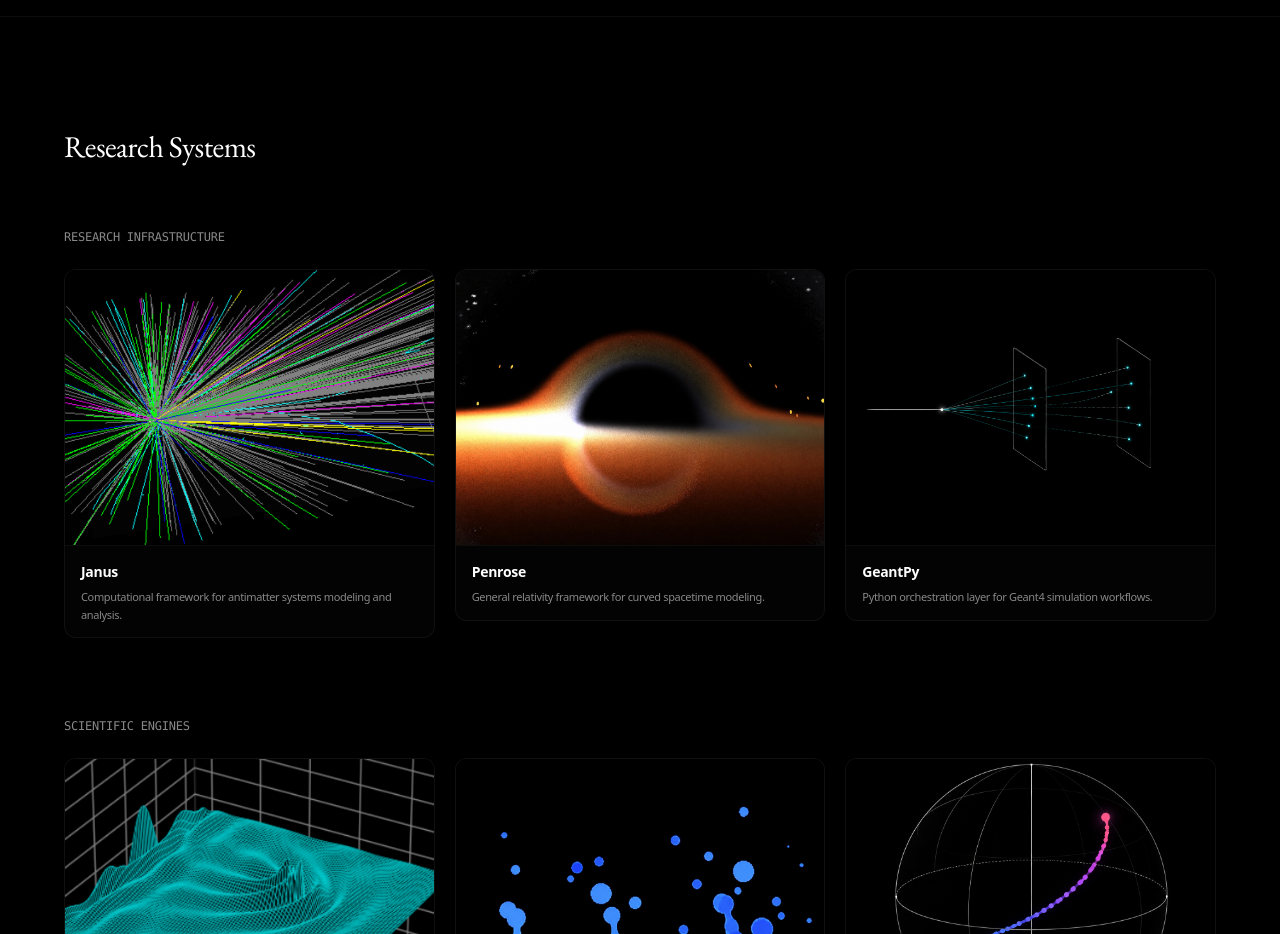
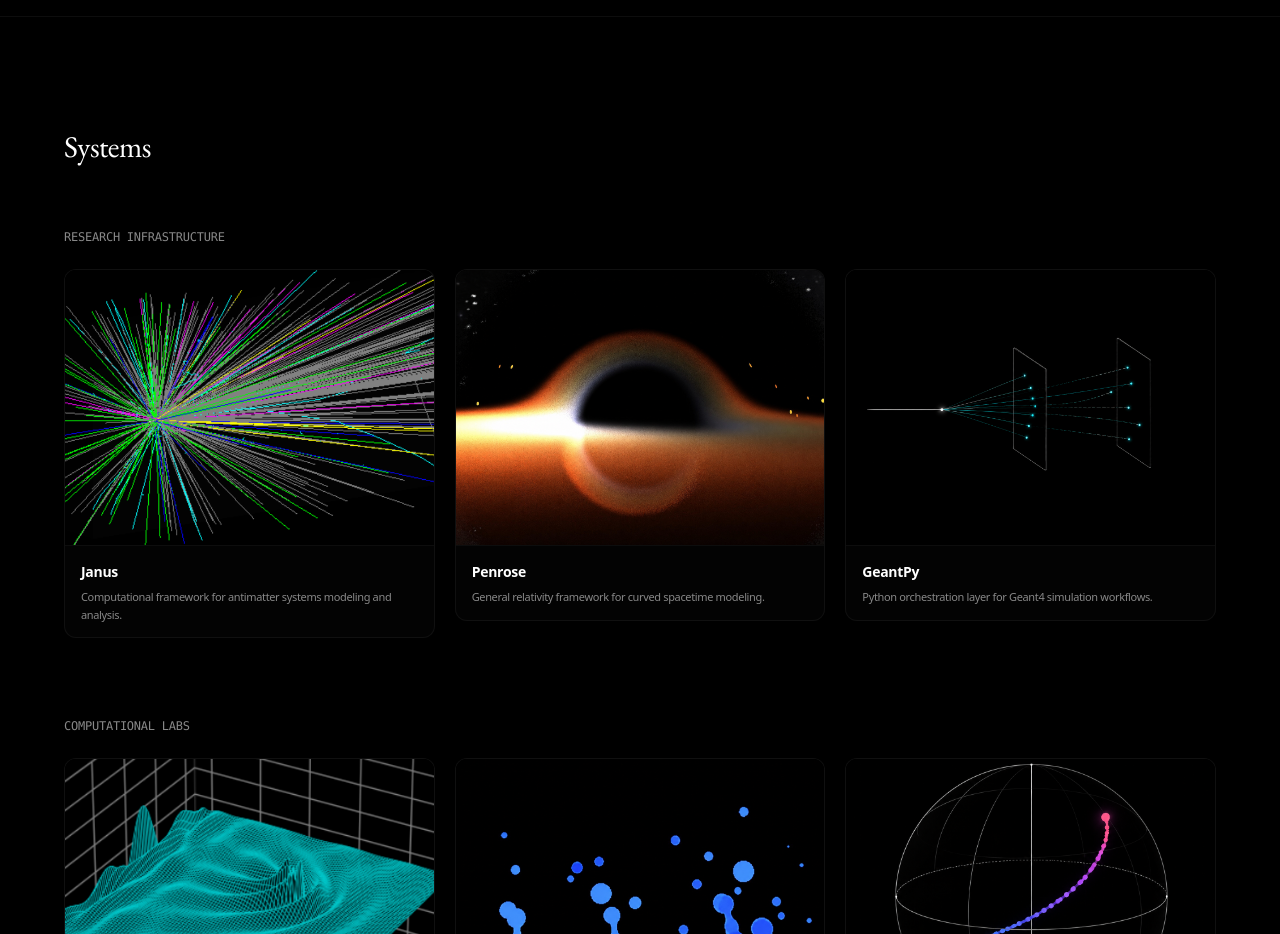
Before and after one commit to h-livv/h-livv.github.io, a Next.js app: page / in a window 1280 px wide. Shown: the part 1420-2354 px from the top of the page. Built offline with nearby package versions, Linux system fonts and the light colour scheme.

Commit message:
Update ProjectSection.tsx

```diff
--- a/components/ProjectSection.tsx
+++ b/components/ProjectSection.tsx
@@ -24,7 +24,7 @@
           transition={{ duration: 0.4, ease: "easeOut" }}
         >
           <h2 className="text-3xl font-serif font-normal leading-[1.2] tracking-normal text-primary mb-16">
-            Research Systems
+            Systems
           </h2>
 
           <div className="mb-20">
@@ -45,7 +45,7 @@
           </div>
 
           <div>
-            <h3 className="text-xs font-mono text-secondary uppercase tracking-widest mb-6">Scientific Engines</h3>
+            <h3 className="text-xs font-mono text-secondary uppercase tracking-widest mb-6">Computational Labs</h3>
             <div className="grid grid-cols-1 sm:grid-cols-2 md:grid-cols-3 gap-5">
               {engines.map((project, index) => (
                 <motion.div
```
